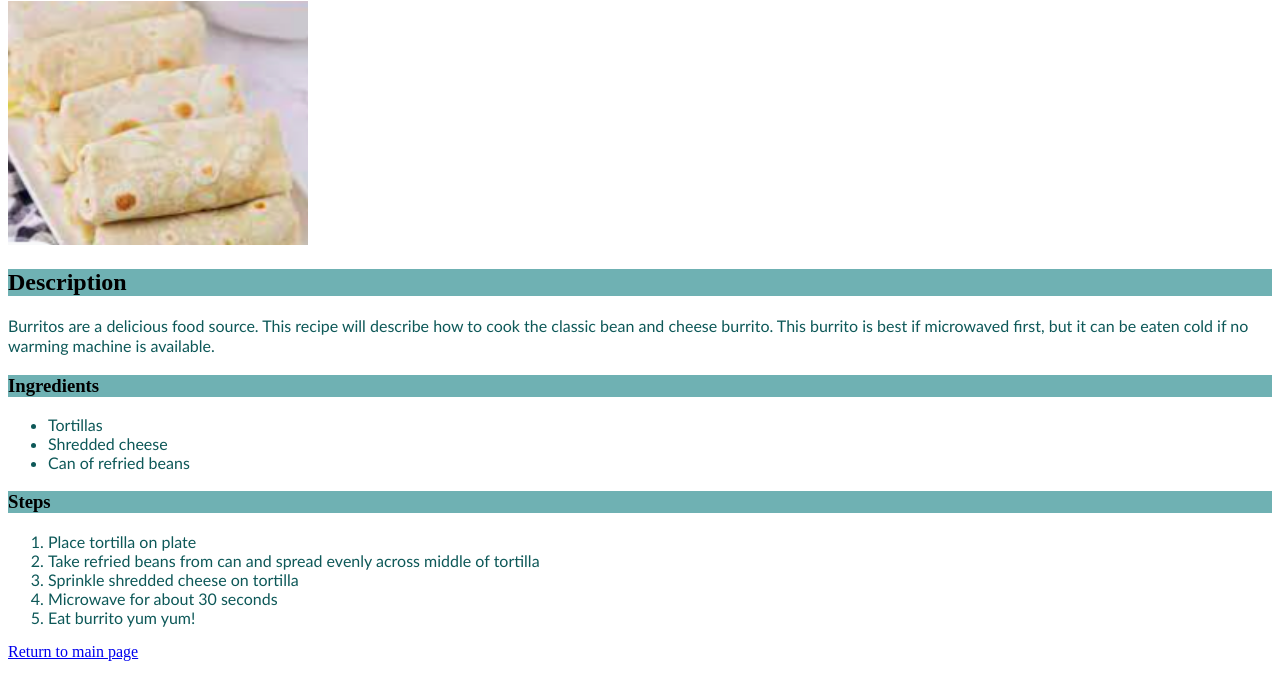
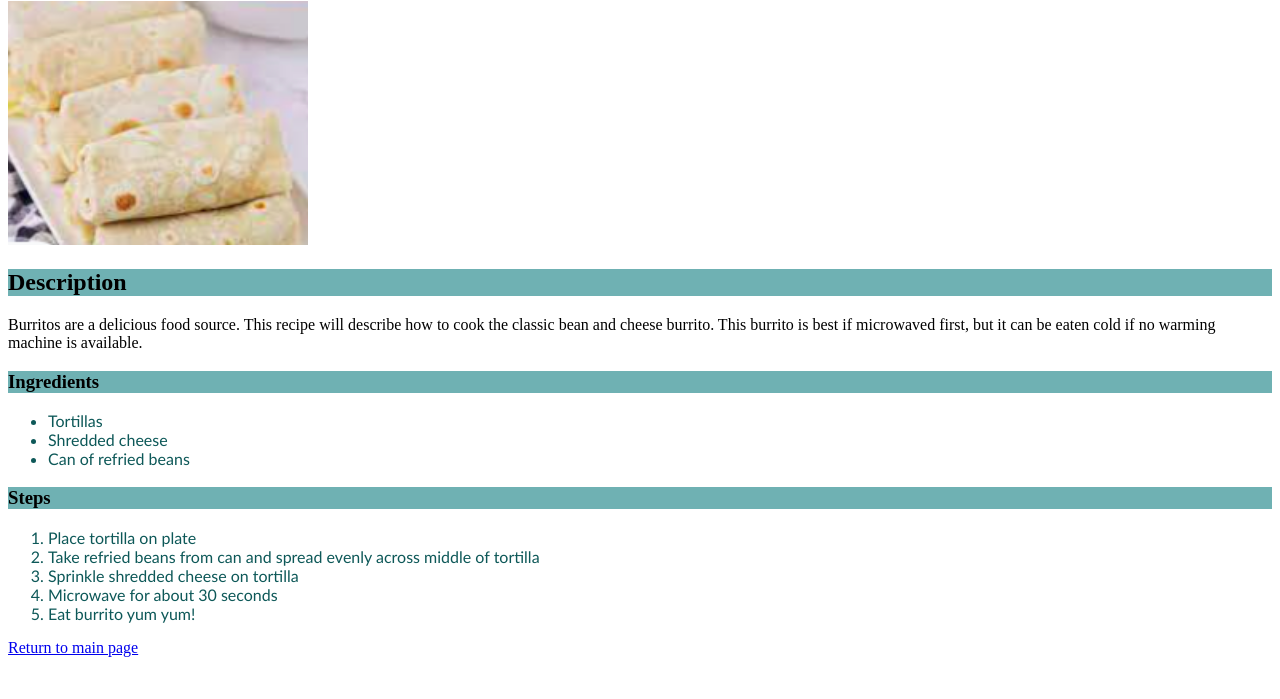
Before and after one commit to leobruell/odin-recipes, a plain HTML site: page recipes/burrito.html in a window 1280 px wide. Shown: the part 79-778 px from the top of the page. Drawn offline with Linux system fonts and the light colour scheme.

Commit message:
Update paragraphs

```diff
--- a/recipes/burrito.html
+++ b/recipes/burrito.html
@@ -11,9 +11,9 @@
     <h1>Burrito</h1>
     <img src="../images/burrito.png" alt="burritos">
     <h2>Description</h2>
-    <p1>
+    <p>
         Burritos are a delicious food source. This recipe will describe how to cook the classic bean and cheese burrito. This burrito is best if microwaved first, but it can be eaten cold if no warming machine is available.
-    </p1>
+    </p>
     <h3>Ingredients</h3>
     <ul>
         <li>Tortillas</li>
```
Also changed, not shown: recipes/cereal.html (+2 -2 lines), recipes/pasta.html (+2 -2 lines), style.css (line endings or trailing spaces).
